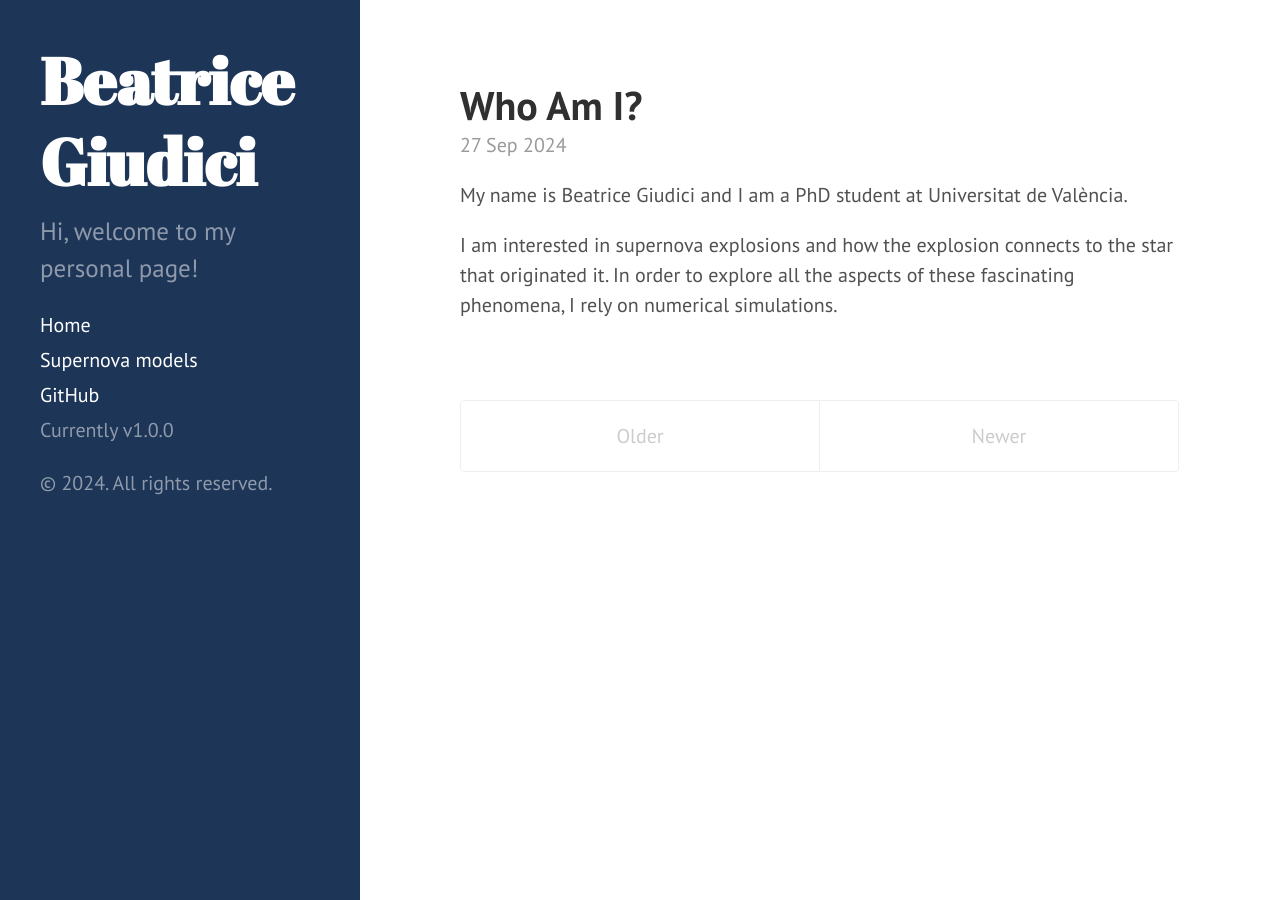
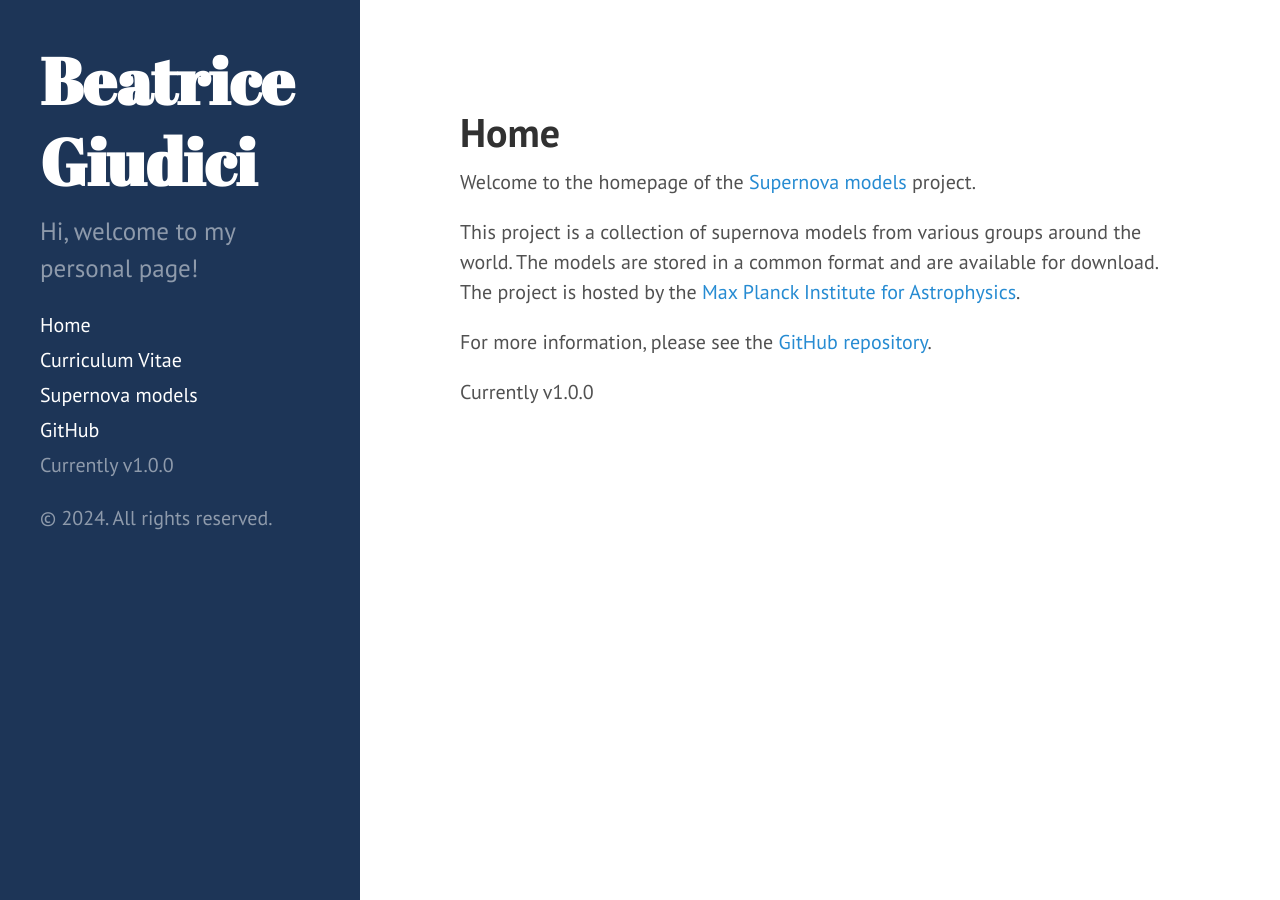
Before and after one commit to BeaGiudici/BeaGiudici.github.io, a Jekyll site: the page built from index.html, in a window 1280 px wide. Built offline with Jekyll 4.4.1, drawn with Linux system fonts in a browser that asks for light colours; the list of posts is cut into pages by our own code.

Commit message:
Adding cv page

```diff
--- /dev/null
+++ b/cv.md
@@ -0,0 +1,5 @@
+---
+layout: page
+title: Curriculum Vitae
+---
+Write here my CV.
--- a/index.html
+++ b/index.html
@@ -3,7 +3,7 @@
 title: Home
 ---
 
-<div class="posts">
+<!--<div class="posts">
   {% for post in paginator.posts %}
   <div class="post">
     <h1 class="post-title">
@@ -34,4 +34,12 @@
   {% else %}
     <span class="pagination-item newer">Newer</span>
   {% endif %}
+</div>-->
+
+<div>
+  <h1>Home</h1>
+  <p>Welcome to the homepage of the <a href="https://wwwmpa.mpa-garching.mpg.de/ccsnarchive/archive.html">Supernova models</a> project.</p>
+  <p>This project is a collection of supernova models from various groups around the world. The models are stored in a common format and are available for download. The project is hosted by the <a href="https://wwwmpa.mpa-garching.mpg.de/ccsnarchive/archive.html">Max Planck Institute for Astrophysics</a>.</p>
+  <p>For more information, please see the <a href="{{ site.github.repo }}">GitHub repository</a>.</p>
+  <p>Currently v{{ site.version }}</p>
 </div>
```
Also changed, not shown: 4 other files.
